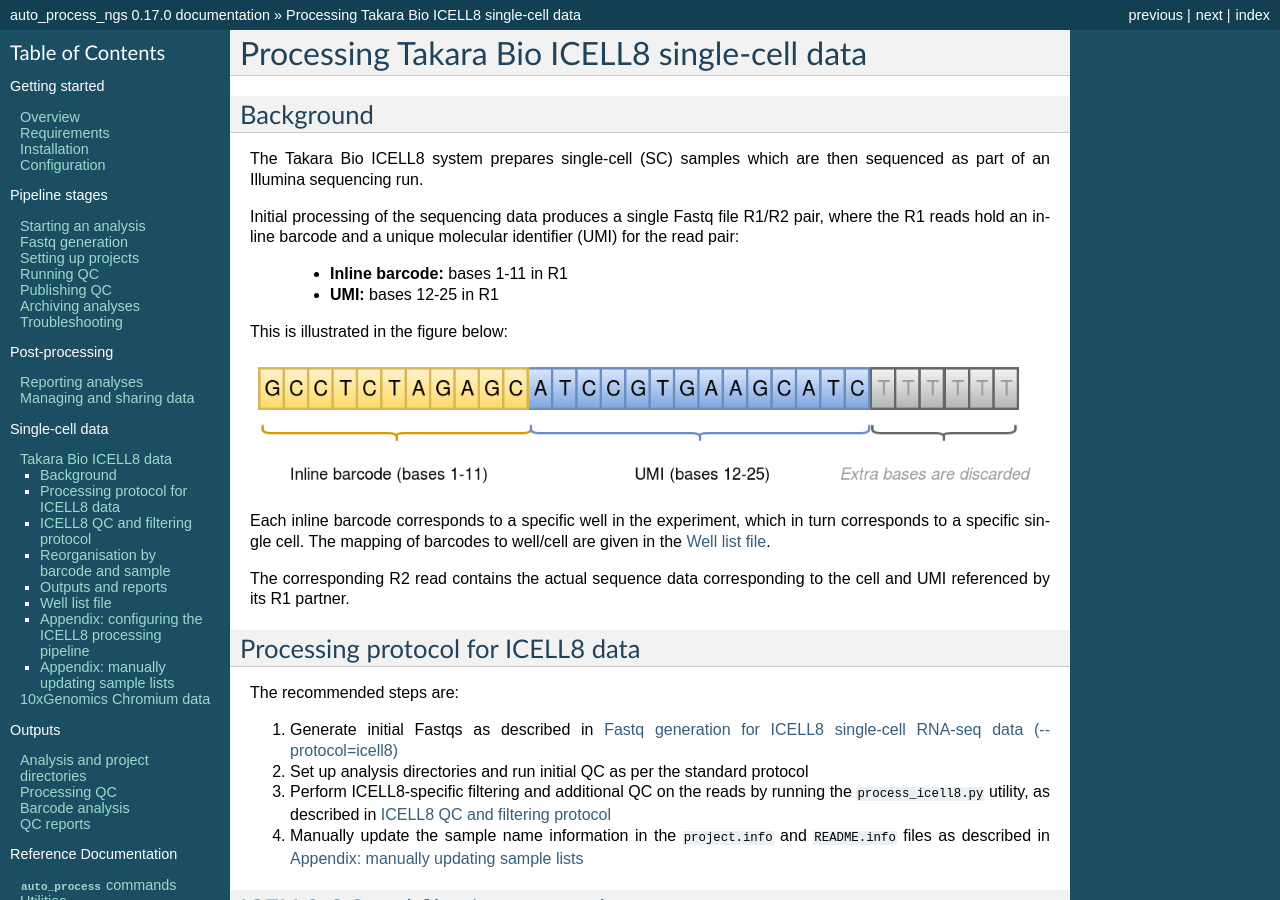
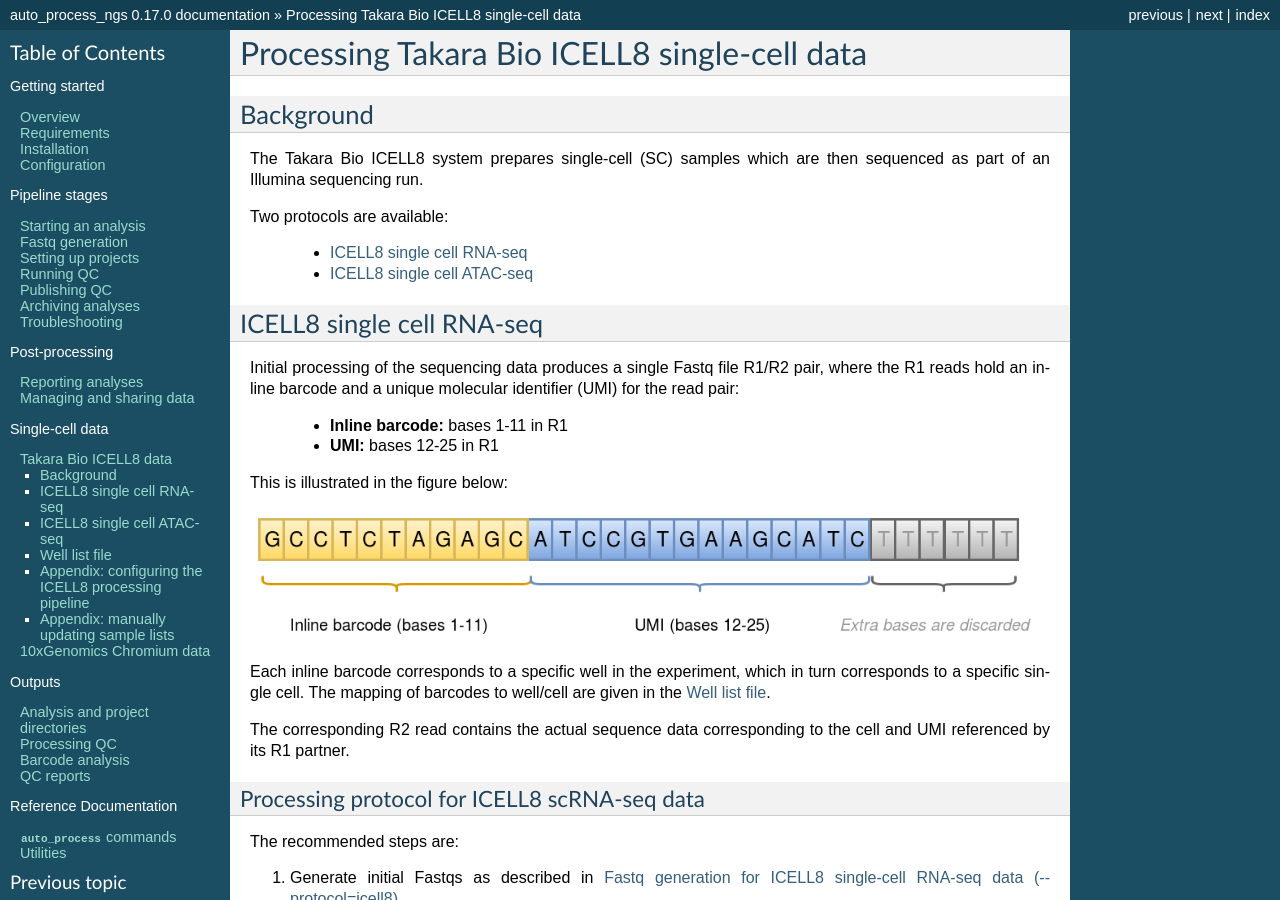
Before and after one commit to fls-bioinformatics-core/auto_process_ngs, a Sphinx documentation site: the page built from docs/source/single_cell/icell8.rst, in a window 1280 px wide and 900 px high. Built offline with Sphinx 7.4.7, drawn with Linux system fonts in a browser that asks for light colours; pages that are not in the unit, such as notebooks, are missing from menus; some of the changed text lies outside the part shown.

Commit message:
Documentation: update the docs for ICELL8 background, to include ICELL8 scATAC-seq.

```diff
--- a/docs/source/single_cell/icell8.rst
+++ b/docs/source/single_cell/icell8.rst
@@ -6,6 +6,16 @@
 
 The Takara Bio ICELL8 system prepares single-cell (SC) samples which
 are then sequenced as part of an Illumina sequencing run.
+
+Two protocols are available:
+
+ * :ref:`icell8_single_cell_RNA-seq`
+ * :ref:`icell8_single_cell_ATAC-seq`
+
+.. _icell8_single_cell_RNA-seq:
+
+ICELL8 single cell RNA-seq
+--------------------------
 
 Initial processing of the sequencing data produces a single Fastq file
 R1/R2 pair, where the R1 reads hold an inline barcode and a unique
@@ -26,10 +36,10 @@
 The corresponding R2 read contains the actual sequence data
 corresponding to the cell and UMI referenced by its R1 partner.
 
-.. _icell8_processing_protocol:
+.. _icell8_scRNA-seq_processing_protocol:
 
-Processing protocol for ICELL8 data
------------------------------------
+Processing protocol for ICELL8 scRNA-seq data
+*********************************************
 
 The recommended steps are:
 
@@ -39,15 +49,15 @@
    protocol
 3. Perform ICELL8-specific filtering and additional QC on the reads
    by running the ``process_icell8.py`` utility, as described in
-   :ref:`icell8_qc_and_filtering_protocol`
+   :ref:`icell8_scRNA-seq_qc_and_filtering_protocol`
 4. Manually update the sample name information in the ``project.info``
    and ``README.info`` files as described in
-   :ref:`icell8_updating_sample_lists`
+   :ref:`icell8_scRNA-seq_updating_sample_lists`
 
-..  _icell8_qc_and_filtering_protocol:
+..  _icell8_scRNA-seq_qc_and_filtering_protocol:
 
 ICELL8 QC and filtering protocol
---------------------------------
+********************************
 
 The ``process_icell8.py`` utility script performs initial filtering
 and QC according to the protocol described below. The utility also splits
@@ -113,7 +123,7 @@
    data from a non-mammalian organism.
 
 Reorganisation by barcode and sample
-------------------------------------
+************************************
 
 At the end of the QC and filter pipeline the read pairs are
 reorganised in two different ways:
@@ -141,7 +151,7 @@
 samples) and QC reports are generated for each.
 
 Outputs and reports
--------------------
+*******************
 
 The pipeline directory will contain the following output
 directories:
@@ -187,6 +197,20 @@
  * Number of reads assigned and filtered at each stage by sample
  * Poly-G region counts and distribution
 
+.. _icell8_single_cell_ATAC-seq:
+
+ICELL8 single cell ATAC-seq
+---------------------------
+
+Initial processing of the sequencing data produces a set of R1/R2
+and I1/I2 Fastq file pairs for each sample defined in the
+:ref:`icell8_well_list_file`. The R1 and R2 reads are the actual
+data for each sample, and the I1 and I2 reads correspond to barcodes
+in the well list file.
+
+There is currently no subsequent processing pipeline or QC for these
+data.
+
 .. _icell8_well_list_file:
 
 Well list file
@@ -209,7 +233,7 @@
 configuration file.
 
 Reference data and quality filtering
-~~~~~~~~~~~~~~~~~~~~~~~~~~~~~~~~~~~~
+************************************
 
  * **Mammalian genome panel**: ``fastq_screen`` conf file with the
    indices for "mammalian" genomes, to use in the contamination
@@ -237,7 +261,7 @@
    parameter in the configuration file).
 
 Runtime environment
-~~~~~~~~~~~~~~~~~~~
+*******************
 
  * **Environment modules**: specify a list of environment modules
    (separated with commas) to load before running the pipeline.
@@ -259,7 +283,7 @@
    environment.)
 
 Fastq batching
-~~~~~~~~~~~~~~
+**************
 
  * **Read batch size**: number of reads to assign to each "batch"
    when splitting Fastqs for processing.
@@ -272,7 +296,7 @@
    ``[icell8] batch_size``.
 
 Job control
-~~~~~~~~~~~
+***********
 
  * **Maximum number of concurrent jobs**: limits the number of
    processes that the pipeline will attempt to run at any one
@@ -285,7 +309,7 @@
 ..  _job_runners_and_processors:
 
 Job runners and processors
-~~~~~~~~~~~~~~~~~~~~~~~~~~
+**************************
 
 Job runners and numbers of processors can be explicitly defined
 for different "stages" of the pipeline, where a stage is
@@ -317,7 +341,7 @@
     [runners]
     icell8_statistics = GEJobRunner(-pe smp.pe 4)
 
-.. _icell8_updating_sample_lists:
+.. _icell8_scRNA-seq_updating_sample_lists:
 
 Appendix: manually updating sample lists
 ----------------------------------------
```
